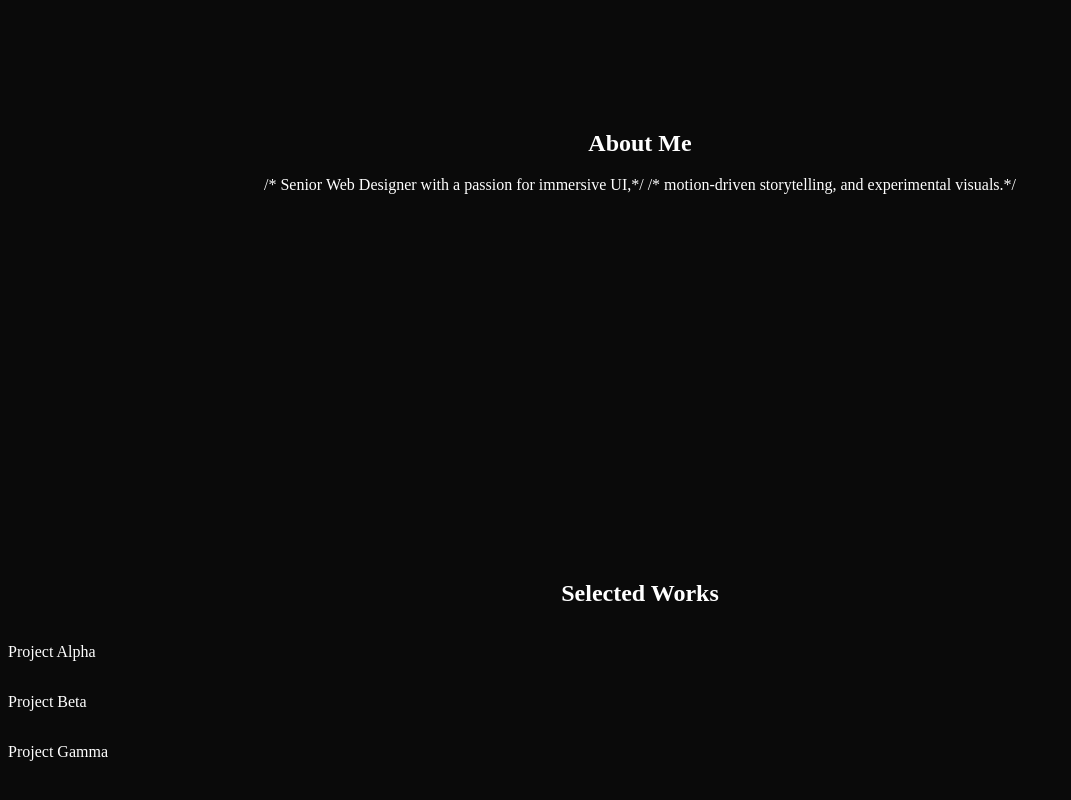
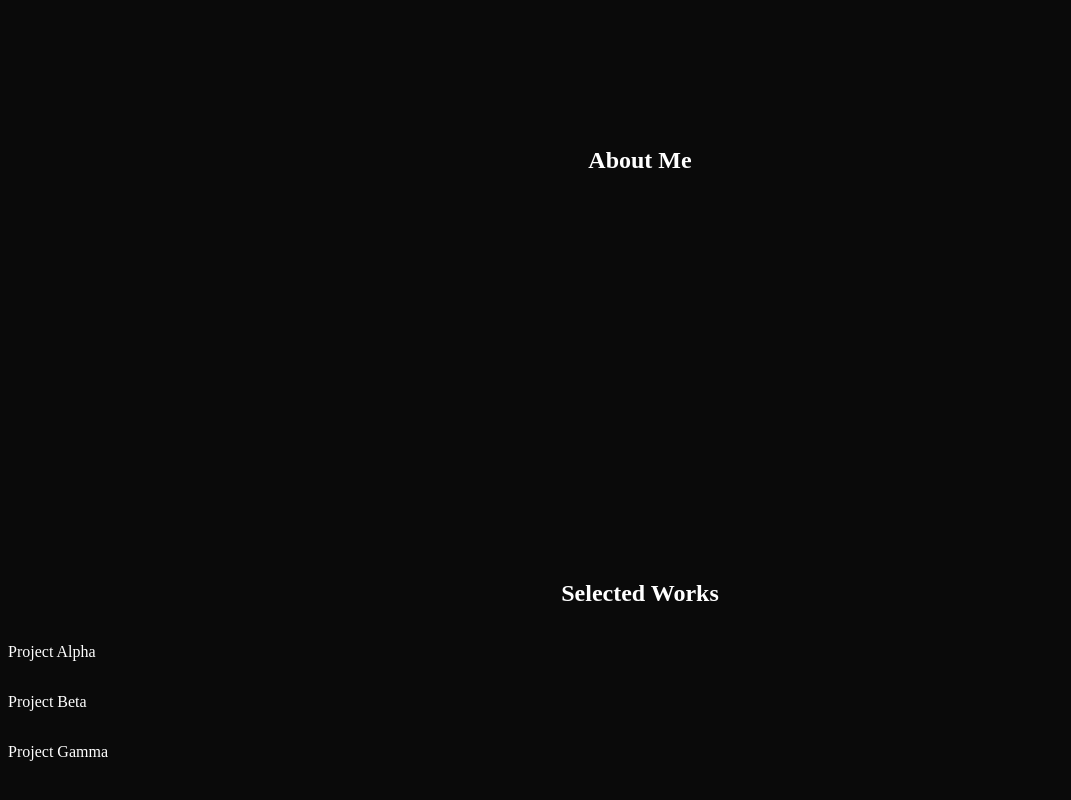
Before and after one commit to niceotter/webdesign_practice2, a Next.js app: page / in a window 1280 px wide. Shown: the part 1048-1848 px from the top of the page, without its empty margins (0-1071 px from the left). Built offline with nearby package versions, Linux system fonts and the light colour scheme.

Commit message:
Update page.tsx

```diff
--- a/app/page.tsx
+++ b/app/page.tsx
@@ -16,8 +16,8 @@ export default function Home() {
         <div className="max-w-3xl text-center space-y-4 fade">
           <h2 className="text-4xl font-bold text-neonPurple">About Me</h2>
           <p className="text-gray-300">
-/*            Senior Web Designer with a passion for immersive UI,*/
-/*            motion-driven storytelling, and experimental visuals.*/
+            {/*Senior Web Designer with a passion for immersive UI,*/}
+            {/*motion-driven storytelling, and experimental visuals.*/}
           </p>
         </div>
       </section>
```
